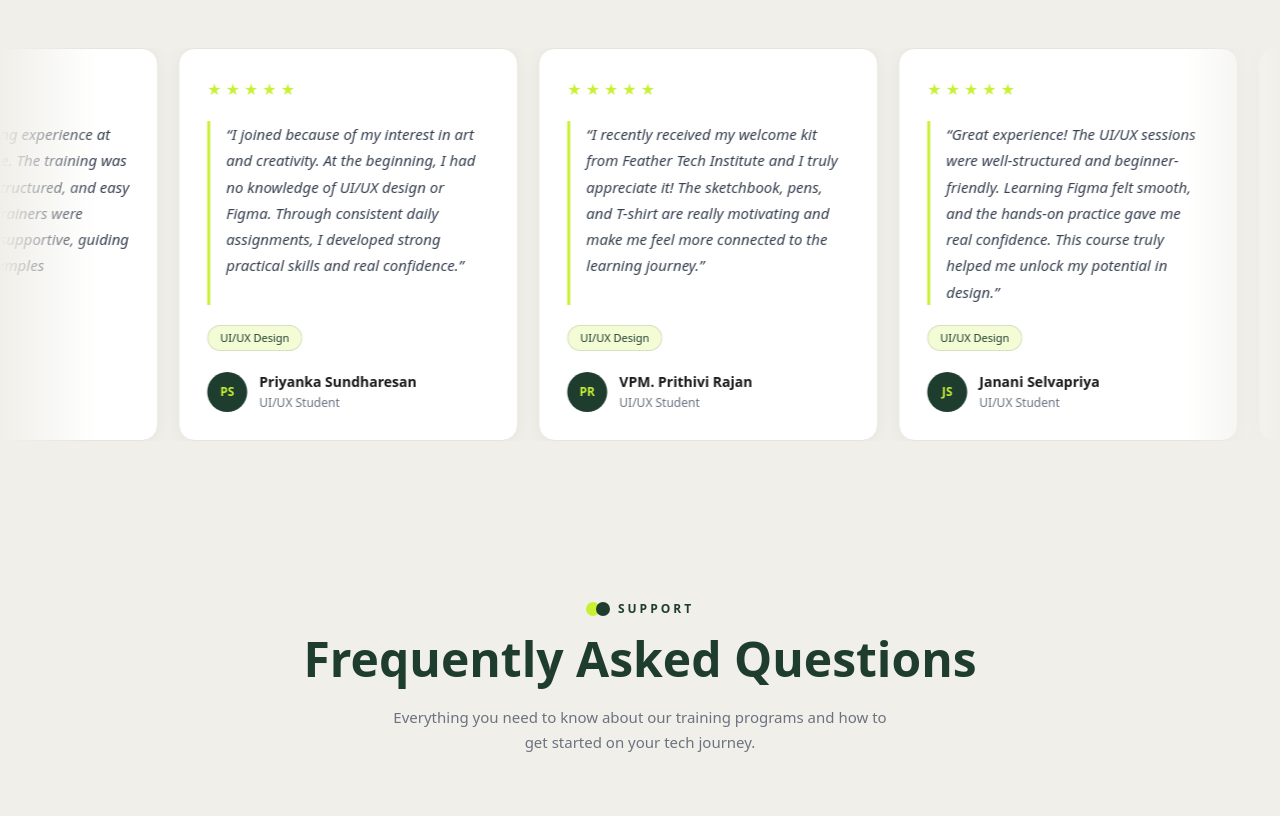
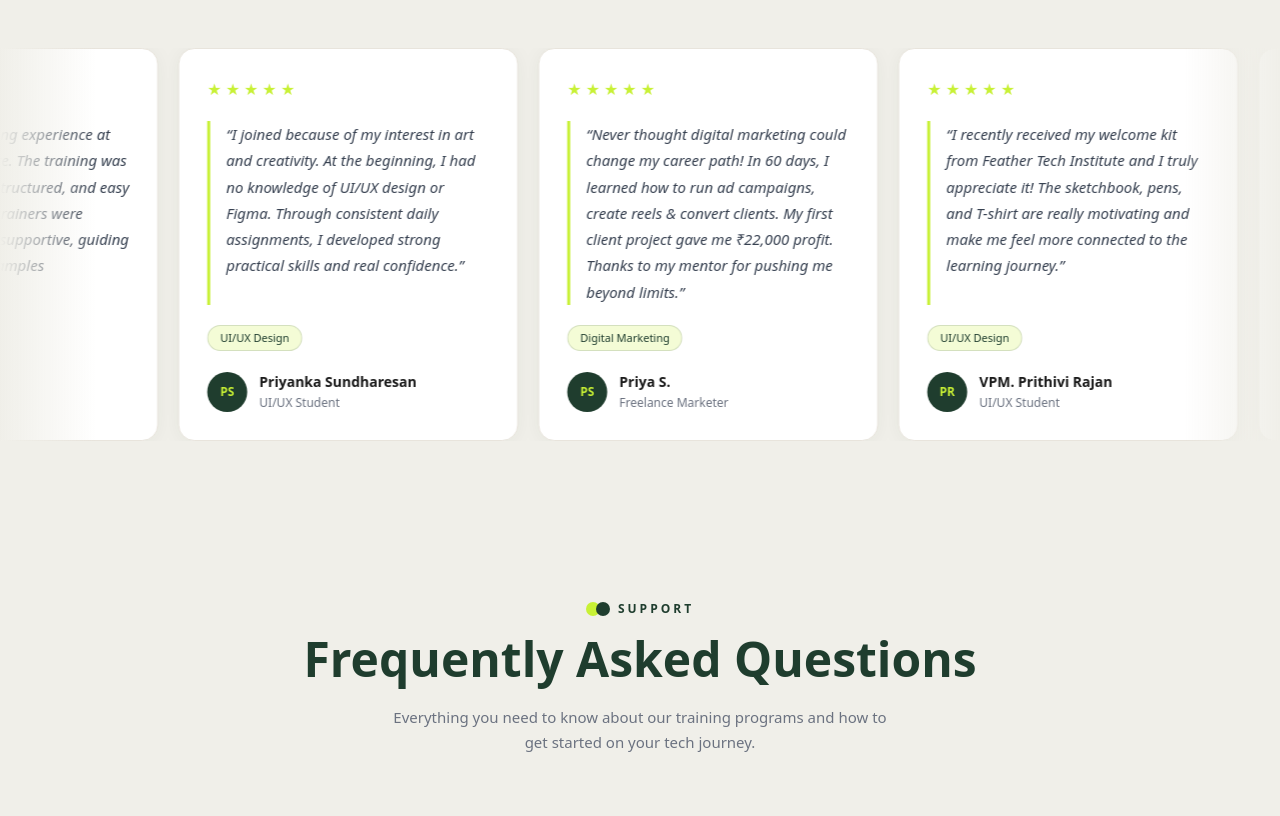
Before and after one commit to KALIL-devs/FeatherTech, a Next.js app: page / in a window 1280 px wide. Shown: the part 3120-3936 px from the top of the page. Built offline with nearby package versions, Linux system fonts and the light colour scheme.

Commit message:
testimonials update

```diff
--- a/src/app/services/page.tsx
+++ b/src/app/services/page.tsx
@@ -317,13 +317,13 @@ export default function ServicesPage() {
               </p>
             </div>
             <a
-              href="tel:9944915740"
+              href="tel:+91 93618 06594"
               style={{ display: "flex", flexDirection: "column", alignItems: "center", padding: "18px 36px", borderRadius: "12px", backgroundColor: "#C8F135", color: "#1F3D2E", textDecoration: "none", flexShrink: 0, transition: "background 0.18s ease" }}
               onMouseEnter={e => { (e.currentTarget as HTMLAnchorElement).style.backgroundColor = "#b8e02a"; }}
               onMouseLeave={e => { (e.currentTarget as HTMLAnchorElement).style.backgroundColor = "#C8F135"; }}
             >
               <span style={{ fontSize: "11px", fontWeight: 600, letterSpacing: "1.5px", textTransform: "uppercase", marginBottom: "4px" }}>Call Us Now</span>
-              <span style={{ fontSize: "20px", fontWeight: 800, letterSpacing: "0.5px" }}>9944915740</span>
+              <span style={{ fontSize: "20px", fontWeight: 800, letterSpacing: "0.5px" }}>+91 93618 06594</span>
             </a>
           </div>
         </section>
--- a/src/components/home/TestimonialsSection.tsx
+++ b/src/components/home/TestimonialsSection.tsx
@@ -22,12 +22,39 @@ const testimonials = [
     rating: 5,
   },
   {
+    name: "Priya S.",
+    role: "Freelance Marketer",
+    course: "Digital Marketing",
+    quote:
+      "Never thought digital marketing could change my career path! In 60 days, I learned how to run ad campaigns, create reels & convert clients. My first client project gave me ₹22,000 profit. Thanks to my mentor for pushing me beyond limits.",
+    avatar: "PS",
+    rating: 5,
+  },
+  {
     name: "VPM. Prithivi Rajan",
     role: "UI/UX Student",
     course: "UI/UX Design",
     quote:
       "I recently received my welcome kit from Feather Tech Institute and I truly appreciate it! The sketchbook, pens, and T-shirt are really motivating and make me feel more connected to the learning journey.",
     avatar: "PR",
+    rating: 5,
+  },
+  {
+    name: "Karthik",
+    role: "Job Switcher → Freelancer",
+    course: "Digital Marketing",
+    quote:
+      "Na oru normal sales job la irundhen — after this 60 days digital marketing course, I cracked my first client project worth ₹30K. Learned Meta Ads, content strategy, and client closing tips. Now full confidence to work as a freelancer! Thanks mentor.",
+    avatar: "KA",
+    rating: 5,
+  },
+  {
+    name: "Anusha",
+    role: "Work from Home Mom",
+    course: "Digital Marketing",
+    quote:
+      "I wanted to restart my career after a 4-year gap. This course gave me confidence and skills. Now I manage 2 small business Instagram pages and earn ₹25K monthly. Thanks to the mentor for patient teaching and weekly client task support.",
+    avatar: "AN",
     rating: 5,
   },
   {
@@ -46,6 +73,15 @@ const testimonials = [
     quote:
       "Feather Tech Institute is a growing institute offering tech-focused programs. Their dedicated UI/UX course shows they're adapting to current industry needs — which is a great sign for learners like me.",
     avatar: "SV",
+    rating: 5,
+  },
+  {
+    name: "V. Deepak",
+    role: "Freelancer",
+    course: "Digital Marketing",
+    quote:
+      "From zero knowledge to closing a ₹35,000 client project in 2 months! This course taught me branding, ad setup, content planning — everything practical. Mentor oda feedback life changing da!",
+    avatar: "VD",
     rating: 5,
   },
 ];
```
Also changed, not shown: src/app/page.tsx (+0 -8 lines).
